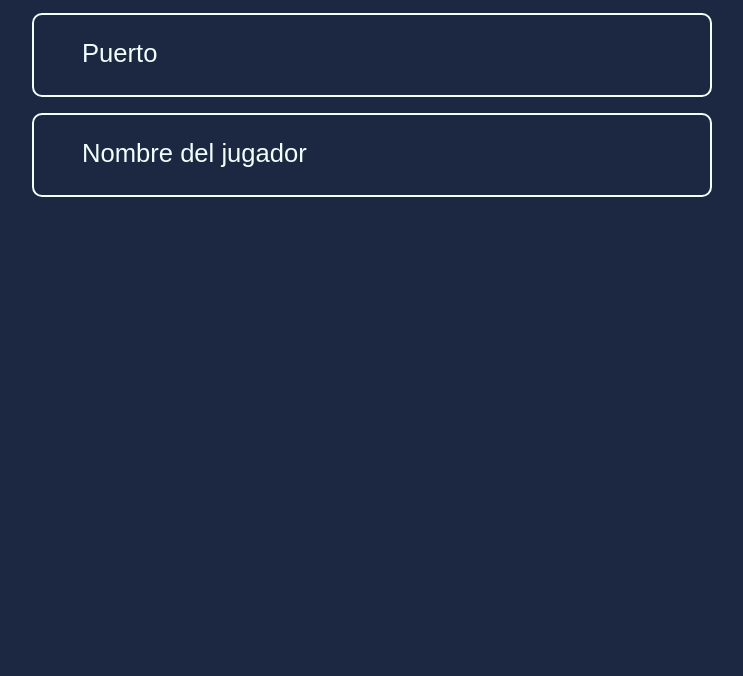
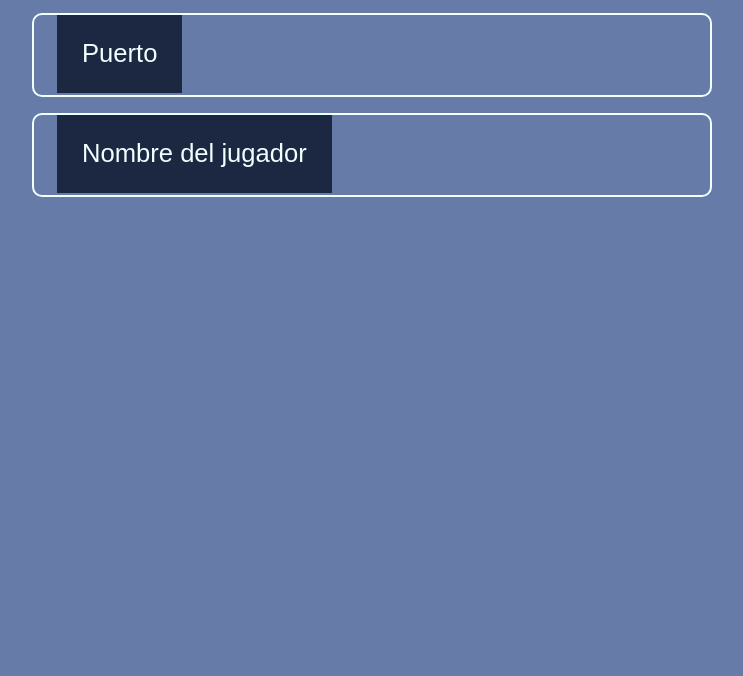
Before and after one commit to graciacr/Memory, a website: page public/index.html in a window 1280 px wide. Shown: the part 124-800 px from the top of the page, without its empty margins (268-1011 px from the left). Drawn offline with Linux system fonts and the light colour scheme.

Commit message:
añadido al gitignore el .vscode

```diff
--- a/public/style.css
+++ b/public/style.css
@@ -10,7 +10,7 @@ body {
     min-height: none;
     justify-content: center;
     align-items: center;
-    background-color: #1c2841;
+    background-color: #667ba7;
 }
 
 .connect {
```
Also changed, not shown: 1 other file.
